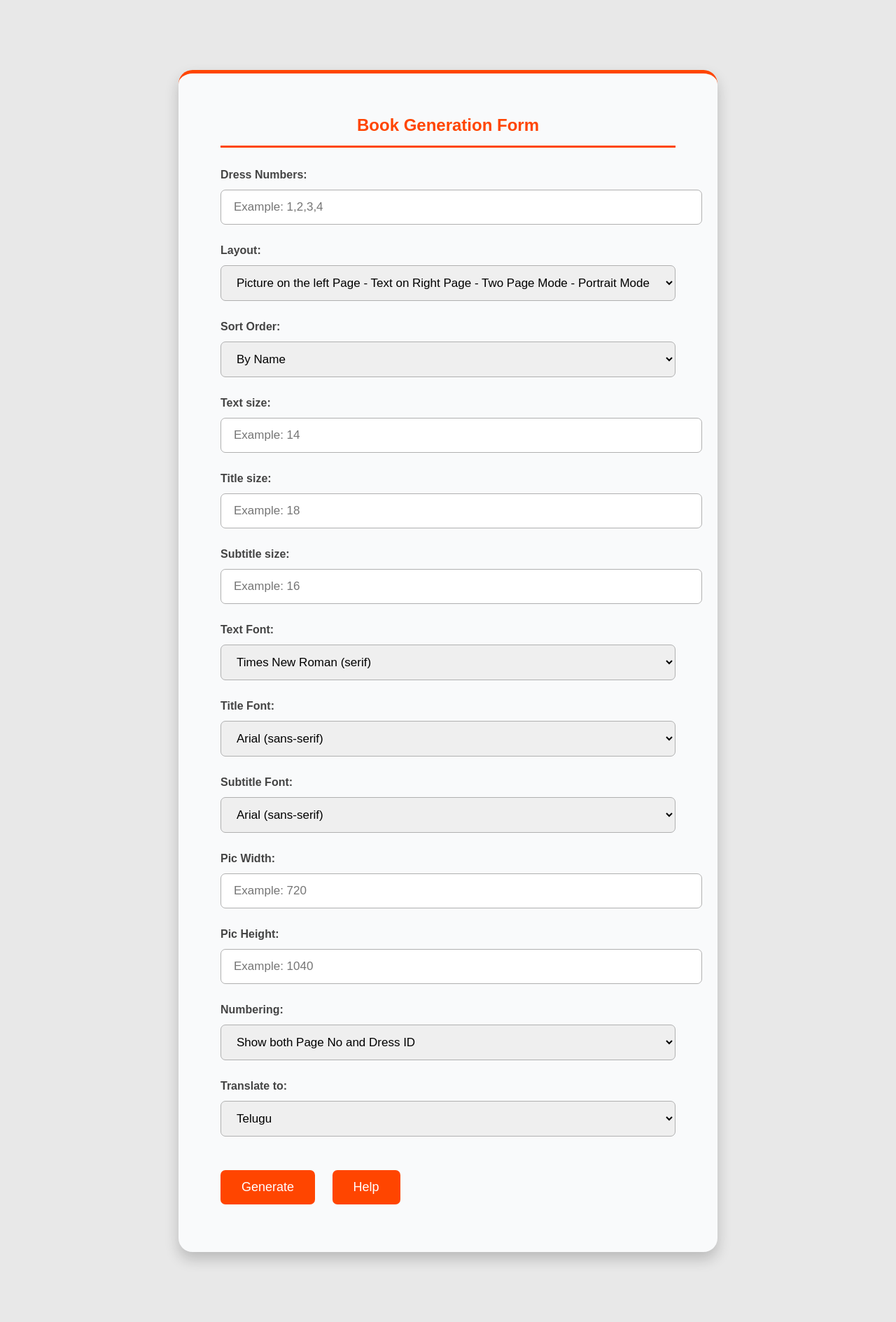
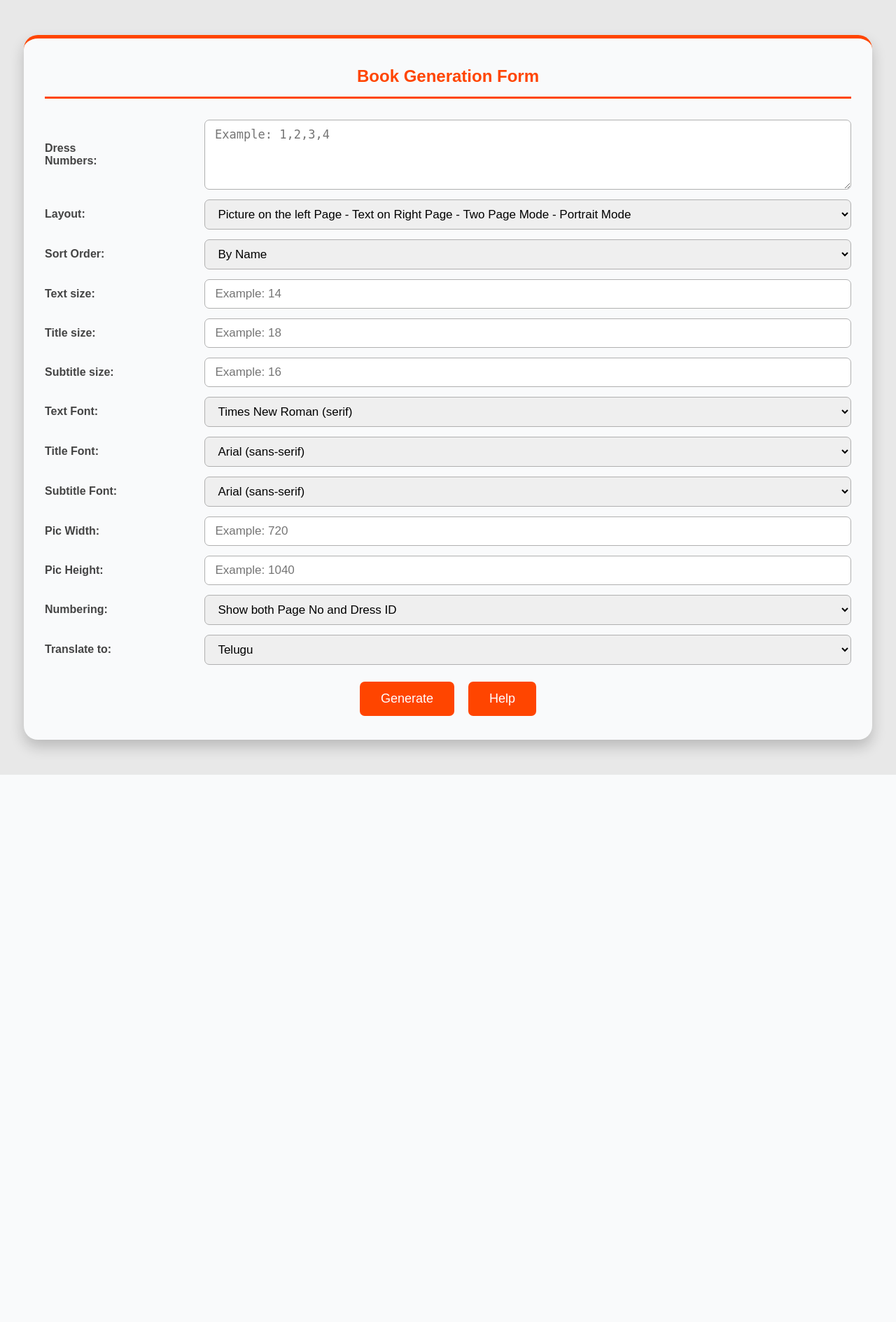
Before and after one commit to sjasthi/abcd2, a PHP site: page /book_form.php in a window 1280 px wide. Shown: the whole page at 70% size. After the commit the page ends 1107 px from the top, so only its background shows below. Run offline with PHP 8.4, Linux system fonts and the light colour scheme.

Commit message:
layout is changed
Layout is changed

```diff
--- a/book_form.php
+++ b/book_form.php
@@ -16,7 +16,7 @@
         <!-- Textbox for Dress IDs -->
         <div class="form-group">
             <label for="dress_numbers">Dress Numbers:</label>
-            <input type="text" id="dress_numbers" name="dress_numbers" placeholder="Example: 1,2,3,4">
+            <textarea id="dress_numbers" name="dress_numbers" placeholder="Example: 1,2,3,4"></textarea>
         </div>
 
         <!-- Layout Choices -->
--- a/css/book_form_styles.css
+++ b/css/book_form_styles.css
@@ -8,9 +8,9 @@ body {
 
 .form-container {
   background-color: #f9fafb;
-  margin: 100px auto;
-  padding: 40px 60px;
-  max-width: 650px;
+  margin: 50px auto;
+  padding: 20px 30px;
+  max-width: 90%;
   box-shadow: 0 10px 20px rgba(0, 0, 0, 0.2);
   border-top: 5px solid orangered;
   border-radius: 20px;
@@ -32,12 +32,15 @@ h2 {
 }
 
 .form-group {
-  margin-bottom: 28px;
+  margin-bottom: 14px;
+  display: flex;
+  justify-content: space-between;
+  align-items: center;
 }
 
 label {
-  display: block;
-  margin-bottom: 12px;
+  flex: 0.5;
+  margin-right: 5px;
   font-weight: 600;
   color: #444;
 }
@@ -45,8 +48,8 @@ label {
 input[type="text"],
 input[type="number"],
 select {
-  width: 100%;
-  padding: 14px 18px;
+  flex: 2;
+  padding: 10px 14px;
   border: 1.5px solid #b0b0b0;
   border-radius: 7px;
   font-size: 17px;
@@ -61,7 +64,6 @@ select:focus {
   box-shadow: 0 0 10px rgba(0, 123, 255, 0.5);
 }
 
-/* Reset default button styles */
 button {
   appearance: none;
   -webkit-appearance: none;
@@ -71,7 +73,6 @@ button {
   padding: 0;
 }
 
-/* Style for both the submit input and the Help button */
 .form-group .action-button {
   background-color: orangered;
   color: #fff;
@@ -80,12 +81,10 @@ button {
   border-radius: 7px;
   cursor: pointer;
   font-size: 18px;
-  margin-right: 20px; /* Add right margin for spacing between the buttons */
   transition: background-color 0.3s, transform 0.2s, box-shadow 0.2s;
-  display: inline-block; /* This ensures consistent styling between input and button elements */
+  display: inline-block;
 }
 
-/* Hover and focus styles for both the submit input and the Help button */
 .form-group .action-button:hover,
 .form-group .action-button:focus {
   background-color: orangered;
@@ -123,12 +122,40 @@ input[type="checkbox"]:checked:before {
   border-color: orangered;
 }
 
-/* some space between the checkbox and its label text */
 input[type="checkbox"] + label {
   margin-left: 40px;
 }
 
-/* Additional space above the Generate button */
 .action-button {
   margin-top: 20px;
 }
+
+.form-group .action-button {
+  margin-top: 10px;
+}
+
+textarea {
+  width: 80.2%;
+  height: 100px;
+  padding: 10px 14px;
+  border: 1.5px solid #b0b0b0;
+  border-radius: 7px;
+  font-size: 17px;
+  transition: border-color 0.3s, box-shadow 0.3s;
+  box-sizing: border-box;
+}
+
+textarea:focus {
+  border-color: orangered;
+  outline: none;
+  box-shadow: 0 0 10px rgba(0, 123, 255, 0.5);
+}
+
+/* Adjustments for centering the buttons */
+.form-group:last-of-type {
+  justify-content: center;
+}
+
+.form-group .action-button[type="submit"] {
+  margin-right: 0;
+}
```
